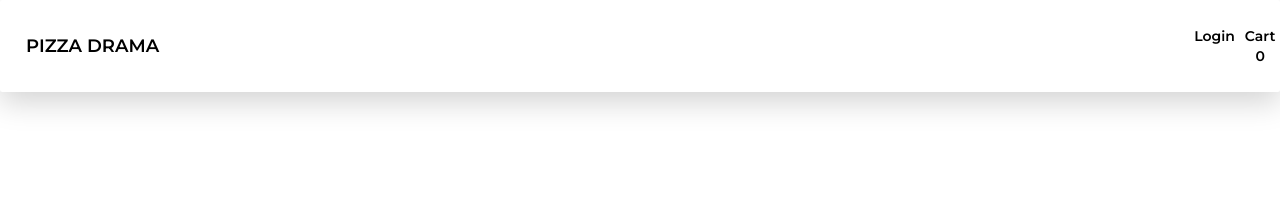
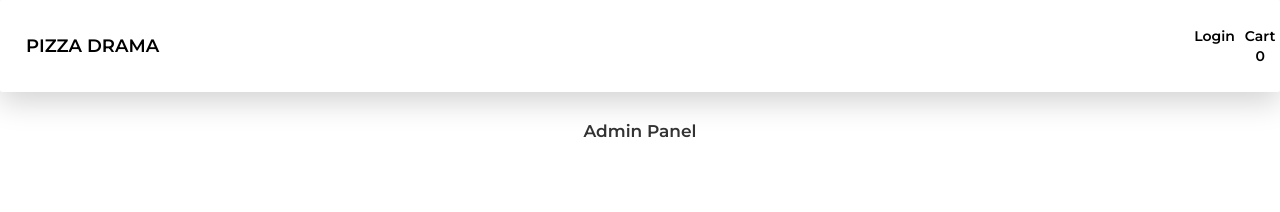
Before and after one commit to SowmyaNagayya/mern-pizza, a React (Create React App) app in the folder client/: page /admin in a window 1280 px wide. Shown: the top 212 px of the page. Built offline with nearby package versions, Linux system fonts and the light colour scheme.

Commit message:
created admin screen and connected to route

```diff
--- a/client/src/App.js
+++ b/client/src/App.js
@@ -10,6 +10,7 @@ import Homescreen from "./screens/Homescreen";
 import Cartscreen from './screens/Cartscreen';
 import Registerscreen from './screens/Registerscreen';
 import Loginscreen from './screens/Loginscreen';
+import Adminscreen from './screens/Adminscreen';
 
 function App() {
   return (
@@ -20,6 +21,7 @@ function App() {
        <Route path="/cart" exact component={Cartscreen} />
        <Route path="/register" exact component={Registerscreen} />
        <Route path="/login" exact component={Loginscreen} />
+       <Route path="/admin" exact component={Adminscreen} />
      </BrowserRouter>
     </div>
   );
--- /dev/null
+++ b/client/src/screens/Adminscreen.js
@@ -0,0 +1,9 @@
+import React from 'react'
+
+export default function Adminscreen() {
+  return (
+    <div>
+        <h1 style={{fontSize:'35px'}}>Admin Panel</h1>
+    </div>
+  )
+}
```
